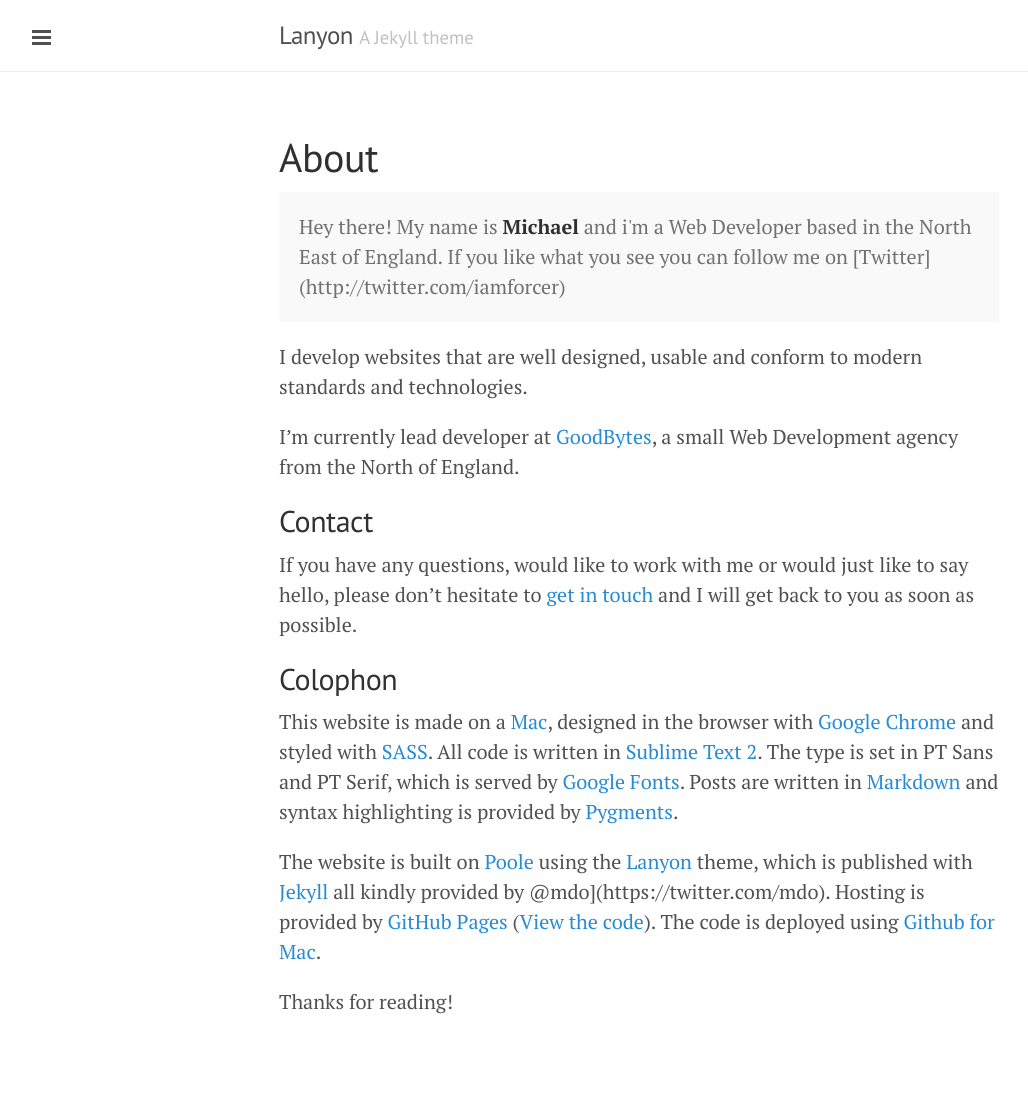
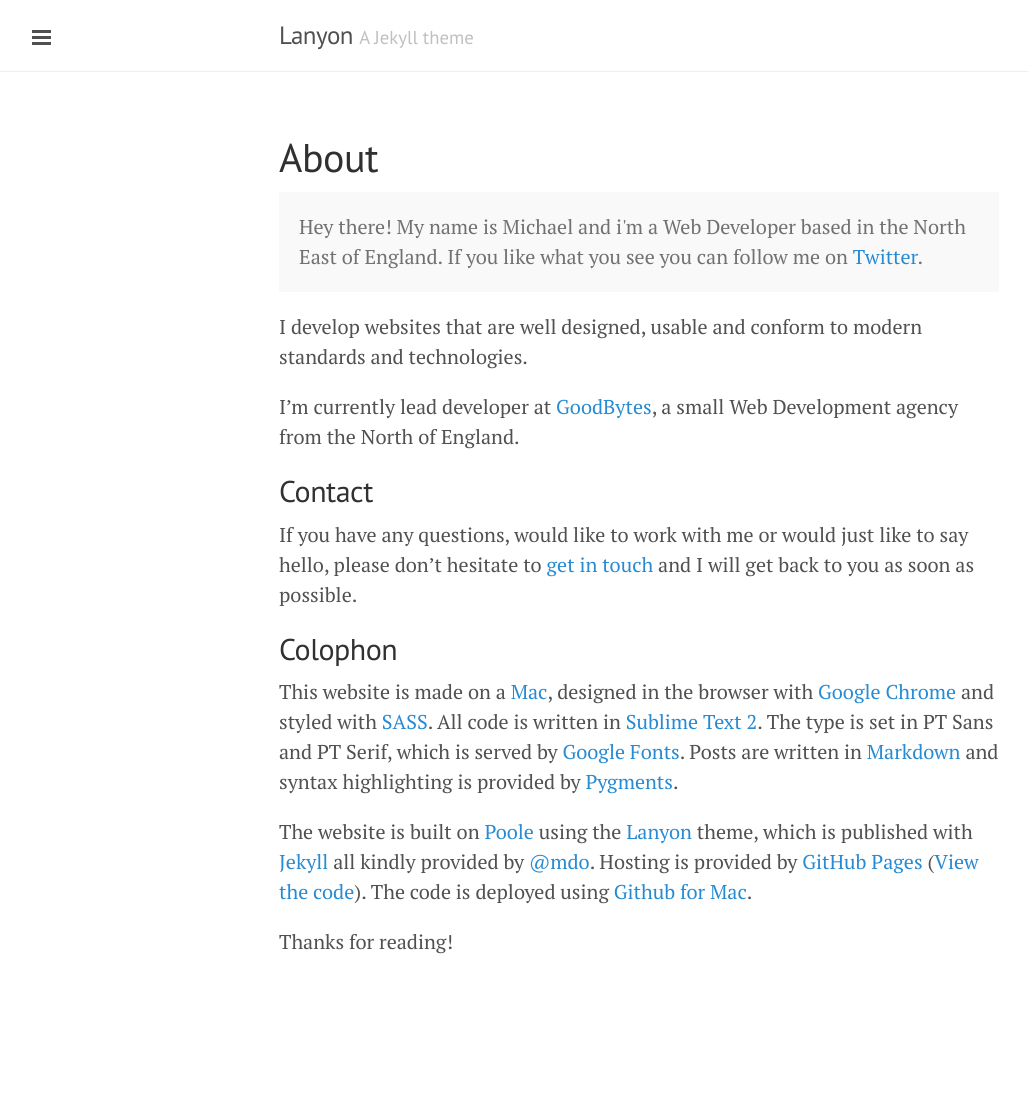
Before and after one commit to woakes070048/GoodBytesUK.github.io, a Jekyll site: the page built from about.md, in a window 1280 px wide. Shown: the whole page, without its empty margins (1-1029 px from the left). Built offline with Jekyll 4.4.1, drawn with Linux system fonts in a browser that asks for light colours; Markdown is read by kramdown in place of the engine named in the settings; after the commit the page ends 1037 px from its top, so only the background shows below that.

Commit message:
Fixed formatting errors

```diff
--- a/about.md
+++ b/about.md
@@ -4,7 +4,7 @@ title: About
 ---
 
 <p class="message">
-  Hey there! My name is <strong>Michael</strong> and i'm a Web Developer based in the North East of England. If you like what you see you can follow me on [Twitter](http://twitter.com/iamforcer)
+  Hey there! My name is Michael and i'm a Web Developer based in the North East of England. If you like what you see you can follow me on <a href="http://www.twitter.com/iamforcer">Twitter</a>.
 </p>
 
 I develop websites that are well designed, usable and conform to modern standards and technologies.
@@ -19,6 +19,6 @@ If you have any questions, would like to work with me or would just like to say
 
 This website is made on a [Mac](http://www.apple.com), designed in the browser with [Google Chrome](http://www.google.com/chrome) and styled with [SASS](http://sass-lang.com). All code is written in [Sublime Text 2](http://www.sublimetext.com). The type is set in PT Sans and PT Serif, which is served by [Google Fonts](http://www.google.com/webfonts). Posts are written in [Markdown](http://daringfireball.net/projects/markdown/) and syntax highlighting is provided by [Pygments](http://pygments.org).
 
-The website is built on [Poole](https://github.com/poole) using the [Lanyon](http://lanyon.getpoole.com) theme, which is published with [Jekyll](http://jekyllrb.com) all kindly provided by  @mdo](https://twitter.com/mdo). Hosting is provided by [GitHub Pages](http://pages.github.com) ([View the code](https://github.com/GoodBytesUK/GoodBytesUK.github.io)). The code is deployed using [Github for Mac](https://mac.github.com).
+The website is built on [Poole](https://github.com/poole) using the [Lanyon](http://lanyon.getpoole.com) theme, which is published with [Jekyll](http://jekyllrb.com) all kindly provided by [@mdo](https://twitter.com/mdo). Hosting is provided by [GitHub Pages](http://pages.github.com) ([View the code](https://github.com/GoodBytesUK/GoodBytesUK.github.io)). The code is deployed using [Github for Mac](https://mac.github.com).
 
 Thanks for reading!
```
